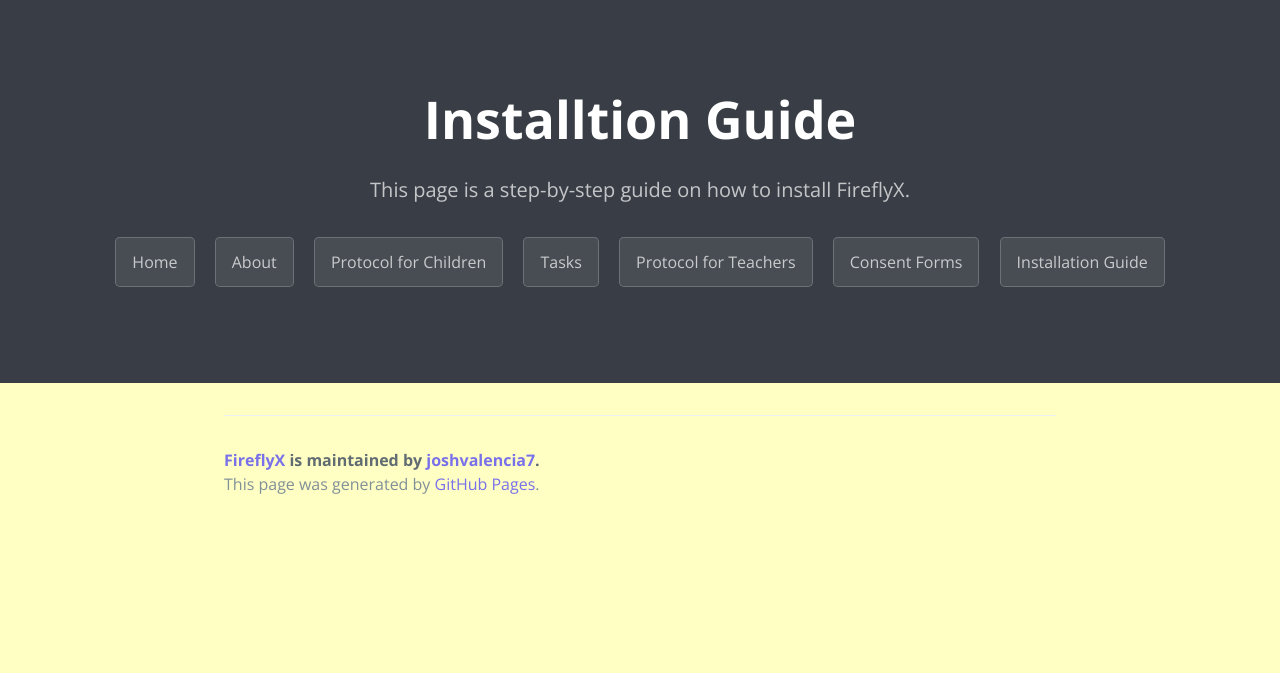
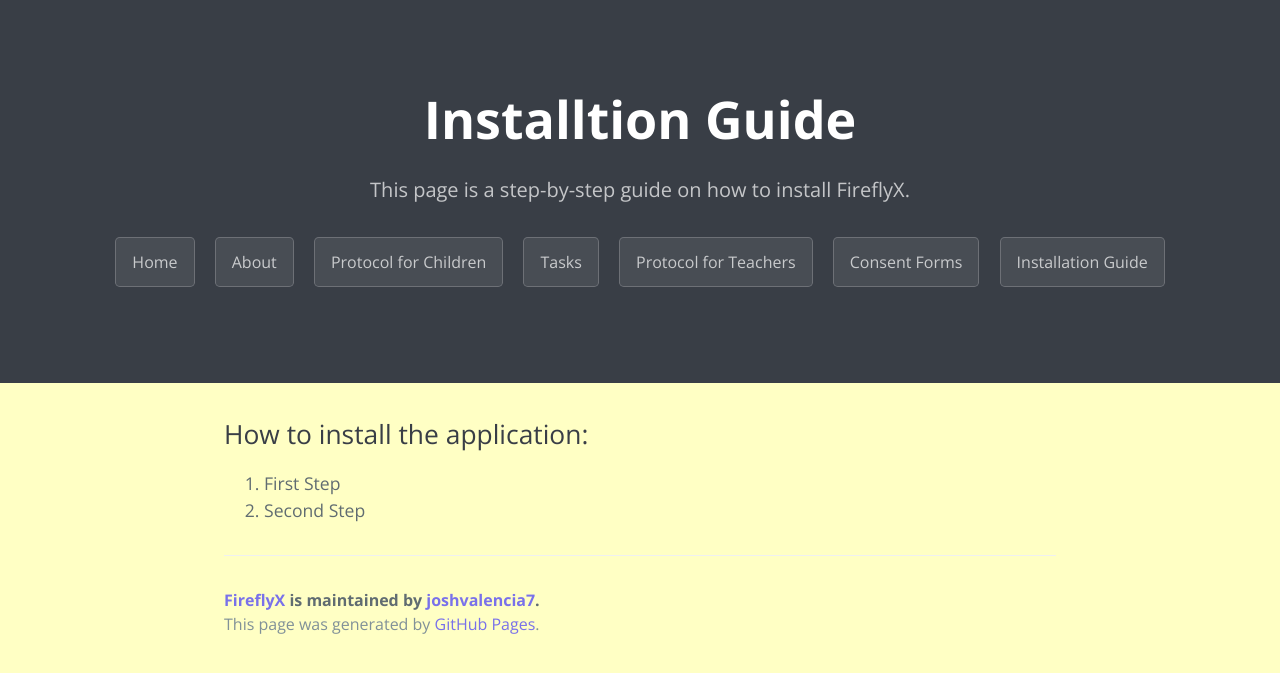
Before and after one commit to joshvalencia7/FireflyX, a Jekyll site: the page built from installation-guide.md, in a window 1280 px wide. Shown: the top 673 px of the page. Built offline with Jekyll 4.4.1, drawn with Linux system fonts in a browser that asks for light colours.

Commit message:
Update installation-guide.md

```diff
--- a/installation-guide.md
+++ b/installation-guide.md
@@ -3,3 +3,7 @@
 title: Installtion Guide
 description: This page is a step-by-step guide on how to install FireflyX.
 ---
+
+## How to install the application:
+1. First Step
+2. Second Step
```
